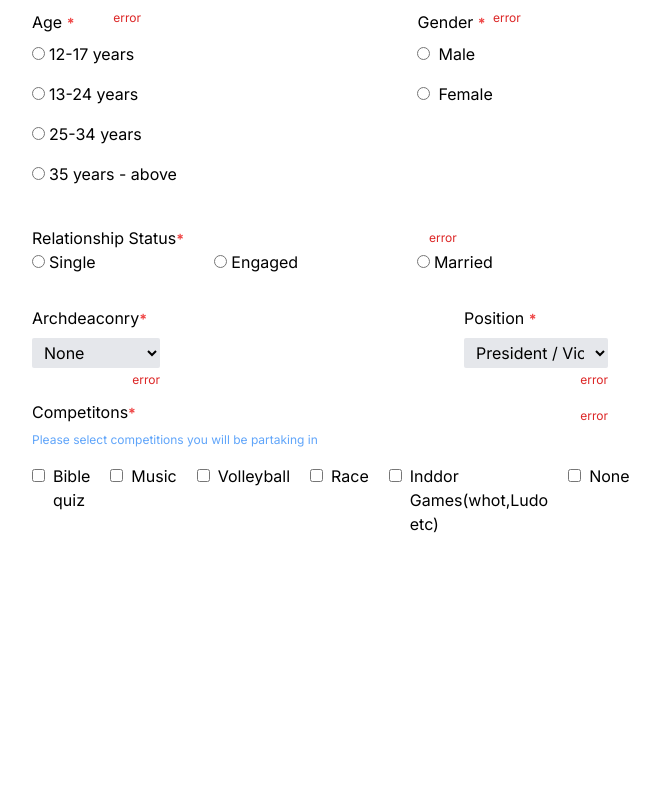
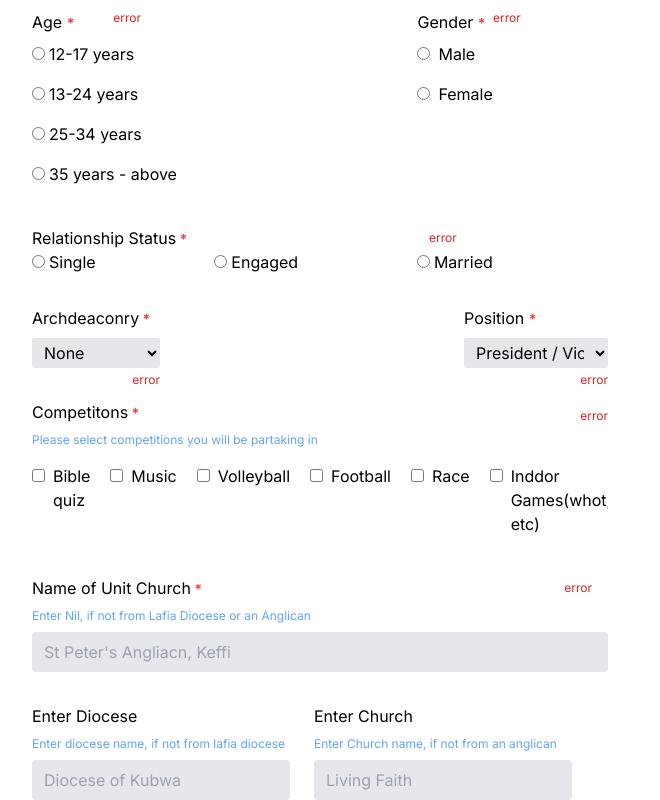
Before and after one commit to Emiraell/registration_form, a Next.js app: page /form in a window 1280 px wide. Shown: the part 390-1190 px from the top of the page, without its empty margins (320-980 px from the left). Before the commit the page ends 934 px from the top, so only its background shows below. Built offline with nearby package versions, Linux system fonts and the light colour scheme.

Commit message:
add: unit church and not member component

```diff
--- a/src/app/components/form_fields/Archdeaconry.tsx
+++ b/src/app/components/form_fields/Archdeaconry.tsx
@@ -43,7 +43,7 @@ export default function Archdeaconry() {
       <div className="relative">
         <label htmlFor="archdeaconry" className="block">
           Archdeaconry
-          <span className="text-red-500 text-sm font-bold">&#42;</span>
+          <span className="text-red-500 text-sm font-bold"> &#42;</span>
         </label>
         <select
           name="archdeaconry"
--- a/src/app/components/form_fields/Competition.tsx
+++ b/src/app/components/form_fields/Competition.tsx
@@ -3,6 +3,7 @@ export default function Competition() {
     "Bible quiz",
     "Music",
     "Volleyball",
+    "Football",
     "Race",
     "Inddor Games(whot,Ludo etc)",
     "None",
@@ -11,12 +12,12 @@ export default function Competition() {
     <div className="relative pt-8">
       <label htmlFor="competition">
         Competitons
-        <span className="text-red-500 text-sm font-bold">&#42;</span>
+        <span className="text-red-500 text-sm font-bold"> &#42;</span>
       </label>
       <p className="text-blue-400 text-xs py-2">
         Please select competitions you will be partaking in
       </p>
-      <div className="md:flex gap-x-5">
+      <div className="md:flex gap-x-5 overflow-x-auto">
         {competitions.map((competition) => (
           <div
             key={competition}
--- /dev/null
+++ b/src/app/components/form_fields/NotMember.tsx
@@ -0,0 +1,30 @@
+export default function NotMember() {
+  return (
+    <div className="md:flex gap-6">
+      <div className="relative pt-8">
+        <label htmlFor="diocese">Enter Diocese</label>
+        <p className="text-blue-400 text-xs py-2">
+          Enter diocese name, if not from lafia diocese
+        </p>
+        <input
+          type="text"
+          id="diocese"
+          className="bg-gray-200 outline-none rounded py-2 px-3 w-full"
+          placeholder="Diocese of Kubwa"
+        />
+      </div>
+      <div className="relative pt-8">
+        <label htmlFor="church">Enter Church</label>
+        <p className="text-blue-400 text-xs py-2">
+          Enter Church name, if not from an anglican
+        </p>
+        <input
+          type="text"
+          id="church"
+          className="bg-gray-200 outline-none rounded py-2 px-3 w-full"
+          placeholder="Living Faith"
+        />
+      </div>
+    </div>
+  );
+}
--- a/src/app/components/form_fields/Relationship.tsx
+++ b/src/app/components/form_fields/Relationship.tsx
@@ -4,7 +4,7 @@ export default function Relationship() {
     <div className="pt-8 md:w-[80%] relative">
       <label htmlFor="relationship">
         Relationship Status
-        <span className="text-red-500 text-sm font-bold">&#42;</span>
+        <span className="text-red-500 text-sm font-bold"> &#42;</span>
       </label>
       <div className="flex justify-between items-center">
         {relationships.map((relationship) => (
--- /dev/null
+++ b/src/app/components/form_fields/Unit.tsx
@@ -0,0 +1,20 @@
+export default function UnitChurch() {
+  return (
+    <div className="relative pt-8">
+      <label htmlFor="unit">
+        Name of Unit Church
+        <span className="text-red-500 text-sm font-bold"> &#42;</span>
+      </label>
+      <p className="text-blue-400 text-xs py-2">
+        Enter Nil, if not from Lafia Diocese or an Anglican
+      </p>
+      <input
+        type="text"
+        id="unit"
+        className="bg-gray-200 outline-none rounded py-2 px-3 w-full"
+        placeholder="St Peter's Angliacn, Keffi"
+      />
+      <p className="text-red-600 absolute top-9 right-4 text-xs">error</p>
+    </div>
+  );
+}
--- a/src/app/form/page.tsx
+++ b/src/app/form/page.tsx
@@ -2,7 +2,9 @@ import AgeGender from "../components/form_fields/AgeGender";
 import Archdeaconry from "../components/form_fields/Archdeaconry";
 import Competition from "../components/form_fields/Competition";
 import Names from "../components/form_fields/Names";
+import NotMember from "../components/form_fields/NotMember";
 import Relationship from "../components/form_fields/Relationship";
+import UnitChurch from "../components/form_fields/Unit";
 
 export default function FormPage() {
   return (
@@ -12,6 +14,8 @@ export default function FormPage() {
       <Relationship />
       <Archdeaconry />
       <Competition />
+      <UnitChurch />
+      <NotMember />
     </div>
   );
 }
```
